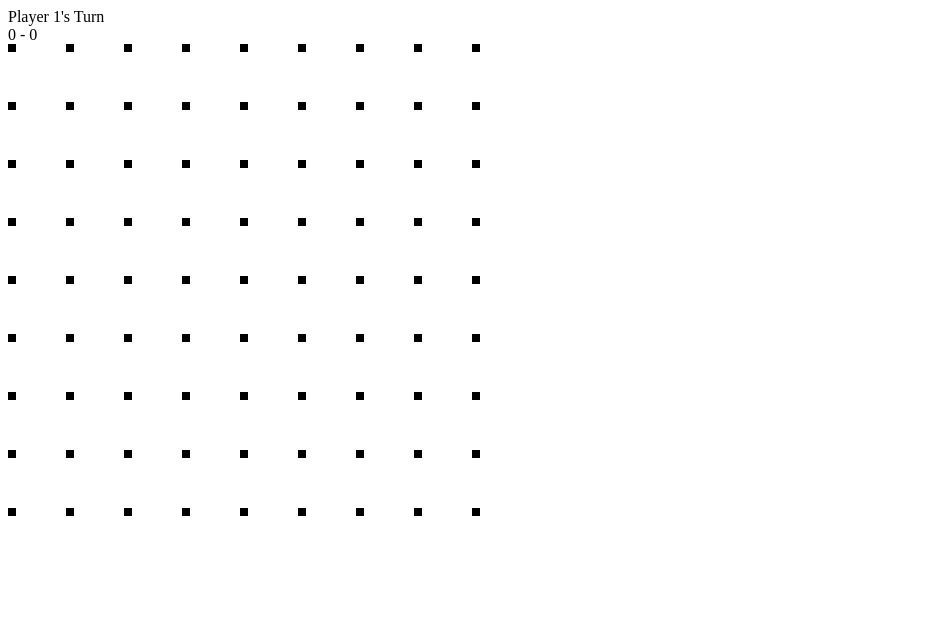
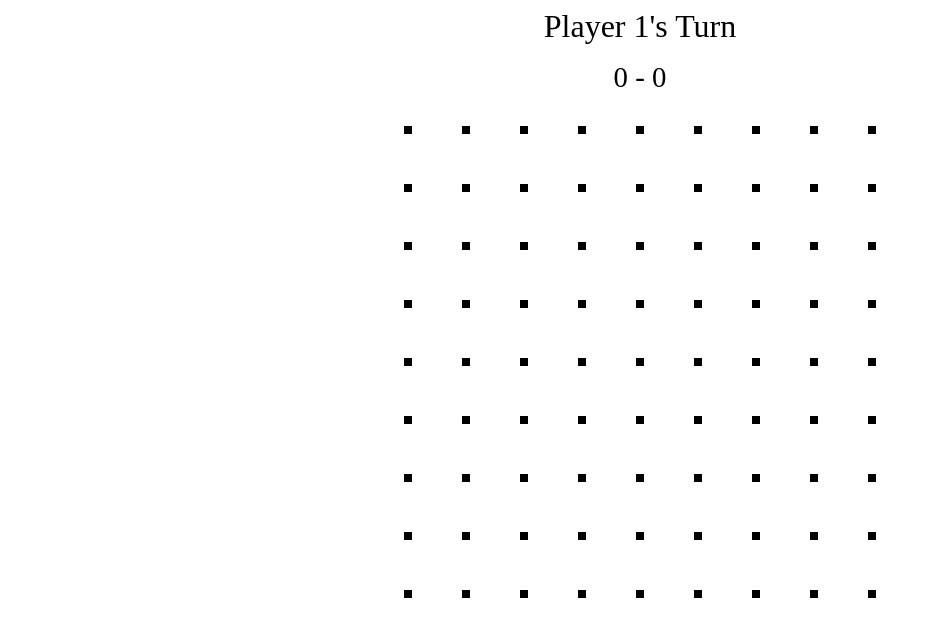
Before and after one commit to t27duck/ts-dotsboxes, a website with bundled scripts: page www/index.html in a window 1280 px wide. Shown: the whole page, without its empty margins (0-931 px from the left). Built offline with nearby package versions, Linux system fonts and the light colour scheme.

Commit message:
Center play field

```diff
--- a/www/index.html
+++ b/www/index.html
@@ -56,6 +56,19 @@
     .line-selected-2 {
       background-color: red;
     }
+    #information {
+      text-align: center;
+      font-size: 2rem;
+    }
+    #score {
+      text-align: center;
+      font-size: 1.8rem;
+      margin: 1rem auto;
+    }
+    #grid {
+      margin: 2rem auto;
+      width: fit-content;
+    }
   </style>
   <script src="index.js"></script>
 </head>
```
